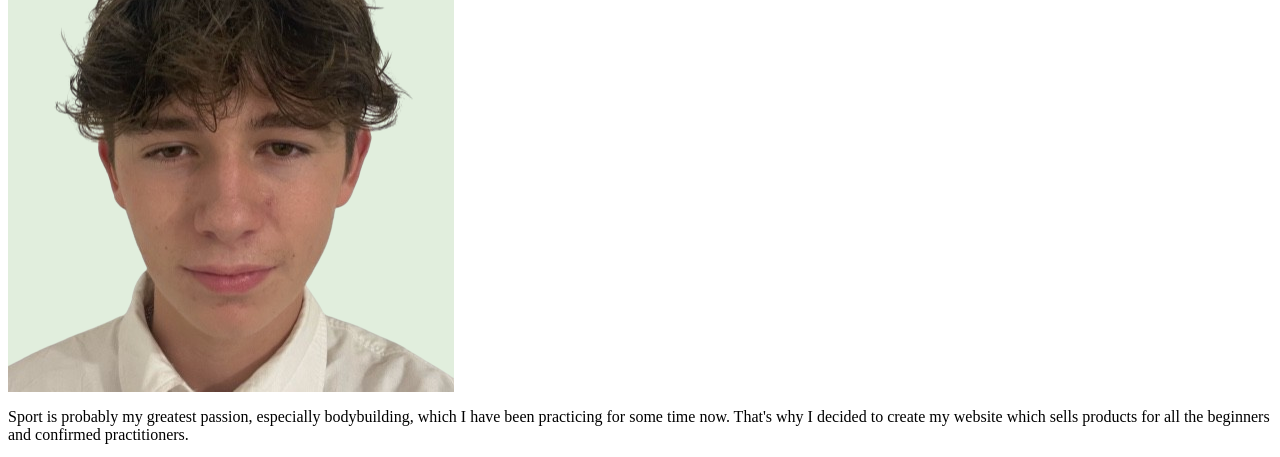
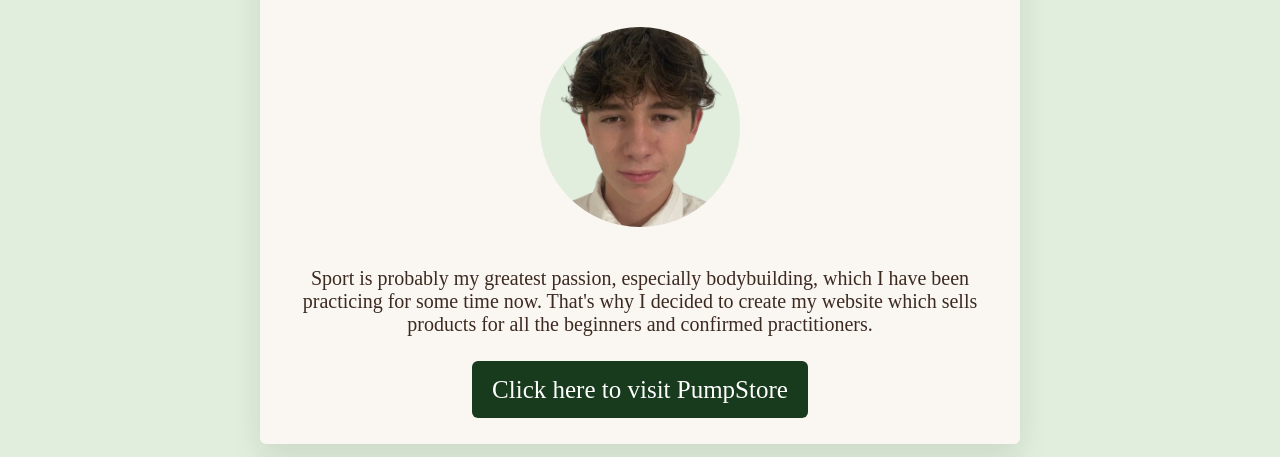
Before and after one commit to TitouanBiscaye/my-profile, a plain HTML site: page index.html in a window 1280 px wide. Shown: the part 120-577 px from the top of the page. Drawn offline with Linux system fonts and the light colour scheme; files whose address does not match are found by name; a web font is replaced by a local one.

Commit message:
Update index.html

```diff
--- a/index.html
+++ b/index.html
@@ -5,7 +5,7 @@
 
 <head>
 	<link href="https://fonts.googleapis.com/css2?family=Gloock&family=Great+Vibes&family=Noto+Serif+Display:wght@600&display=swap" rel="stylesheet">
-	<link rel="stylesheet" type="text/css" href="style[20].css">
+	<link rel="stylesheet" type="text/css" href="style.css">
 	<title>Titouan bisacyes Profile </title>
 	<meta name="description" content="here you can visit the website of Biscaye Titouan">
 	<meta charset="utf-8">
```
